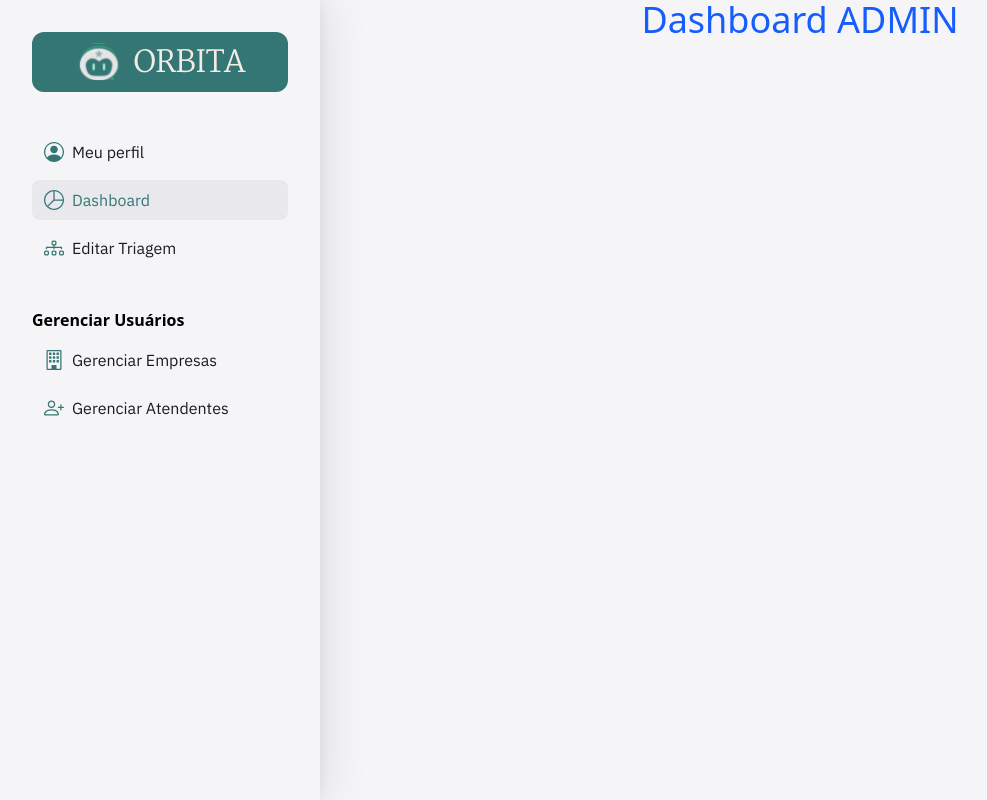
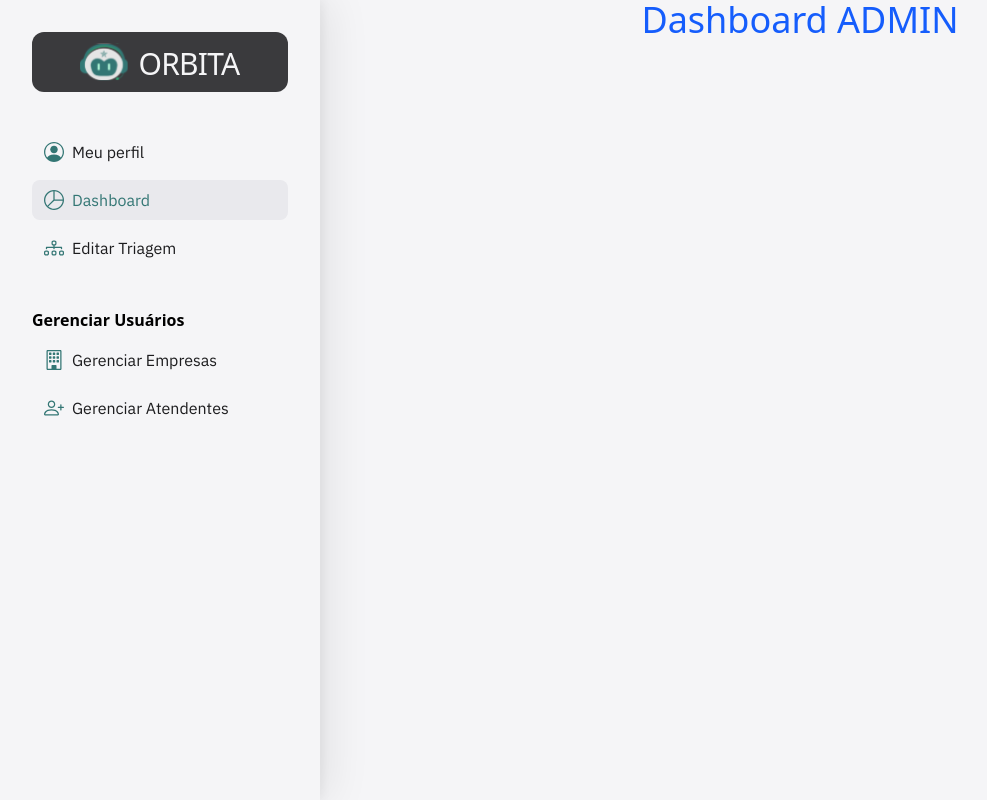
Before and after one commit to CodeDontBlow/pro4tech-frontend, a Next.js app: page /admin-dashboard in a window 1280 px wide. Shown: the whole page, without its empty margins (0-987 px from the left). Built offline with nearby package versions, Linux system fonts and the light colour scheme.

Commit message:
fix: ajuste na sidebar de admin

```diff
--- a/app/components/layout/sidebarAdmin.tsx
+++ b/app/components/layout/sidebarAdmin.tsx
@@ -25,9 +25,9 @@ const adminItems = [
 export function SidebarAdmin() {
   return (
     <aside className="w-80 p-8 bg-white-base flex flex-col h-full z-10 shadow-[2px_0_10px_rgba(0,0,0,0.05),10px_0_40px_rgba(0,0,0,0.08)]">
-      <div className="py-2.5 justify-center flex gap-2.5 items-center mb-10 bg-teal-base rounded-xl">
+      <div className="py-2.5 justify-center flex gap-2.5 items-center mb-10 bg-black-300 rounded-xl">
         <img src="/img/logo-orbita.svg" alt="Logo" className="w-12 h-10" />
-        <h1 className="font-martel text-3xl font-normal text-beige-300 tracking-tight leading-none translate-y-0.5">
+        <h1 className="font-ibm text-3xl font-normal text-white-base tracking-tight leading-none translate-y-0.5">
           ORBITA
         </h1>
       </div>
@@ -68,10 +68,9 @@ function NavItem({
     <Link
       href={href}
       className={`flex items-center gap-2 px-3 py-2 rounded-lg cursor-pointer transition-all duration-200 font-normal font-ibm-plex
-        ${
-          isActive
-            ? "bg-white-500 text-teal-base font-medium"
-            : "text-black-base hover:bg-white-500 hover:translate-x-1"
+        ${isActive
+          ? "bg-white-500 text-teal-base font-medium"
+          : "text-black-base hover:bg-white-500 hover:translate-x-1"
         }`}
     >
       {children}
```
